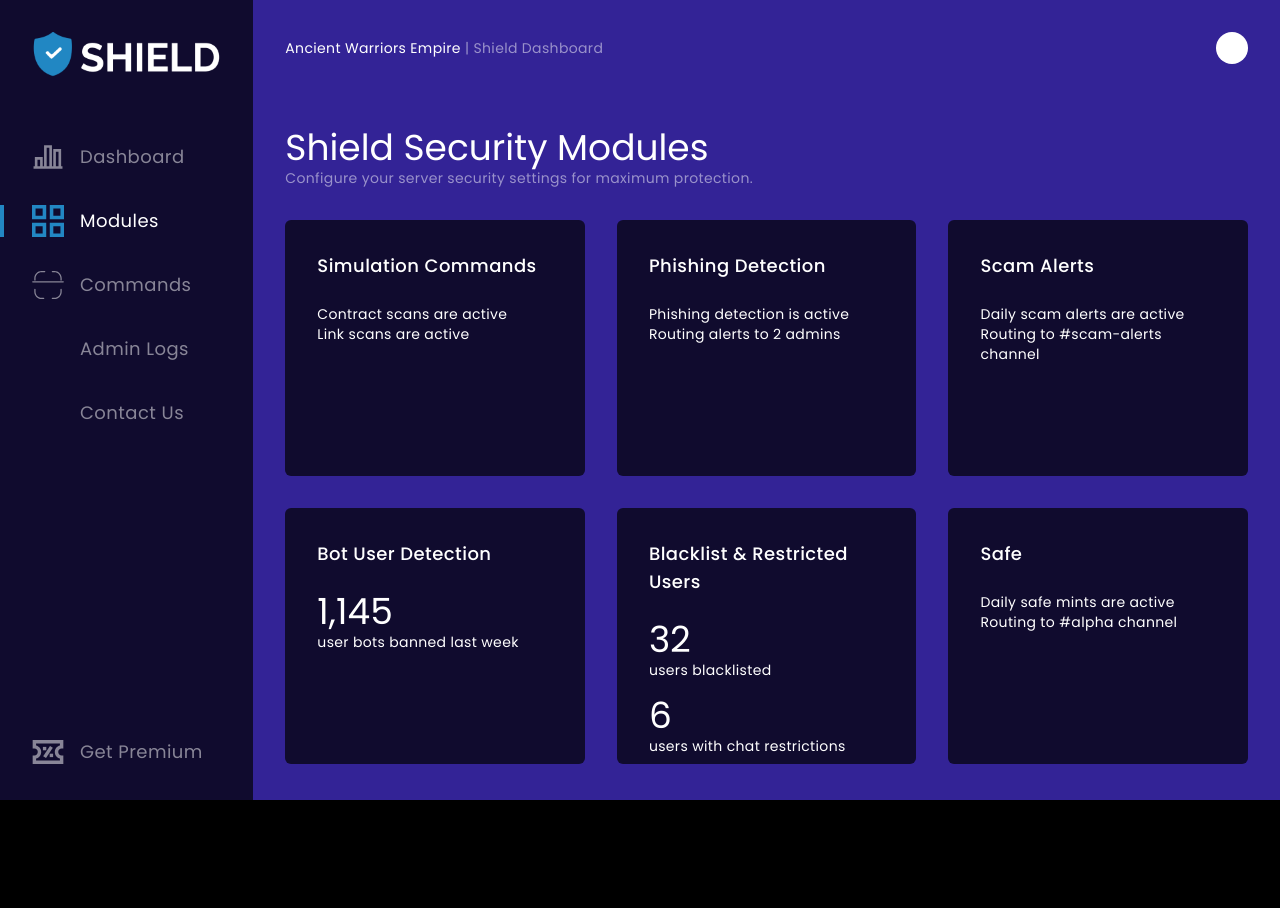
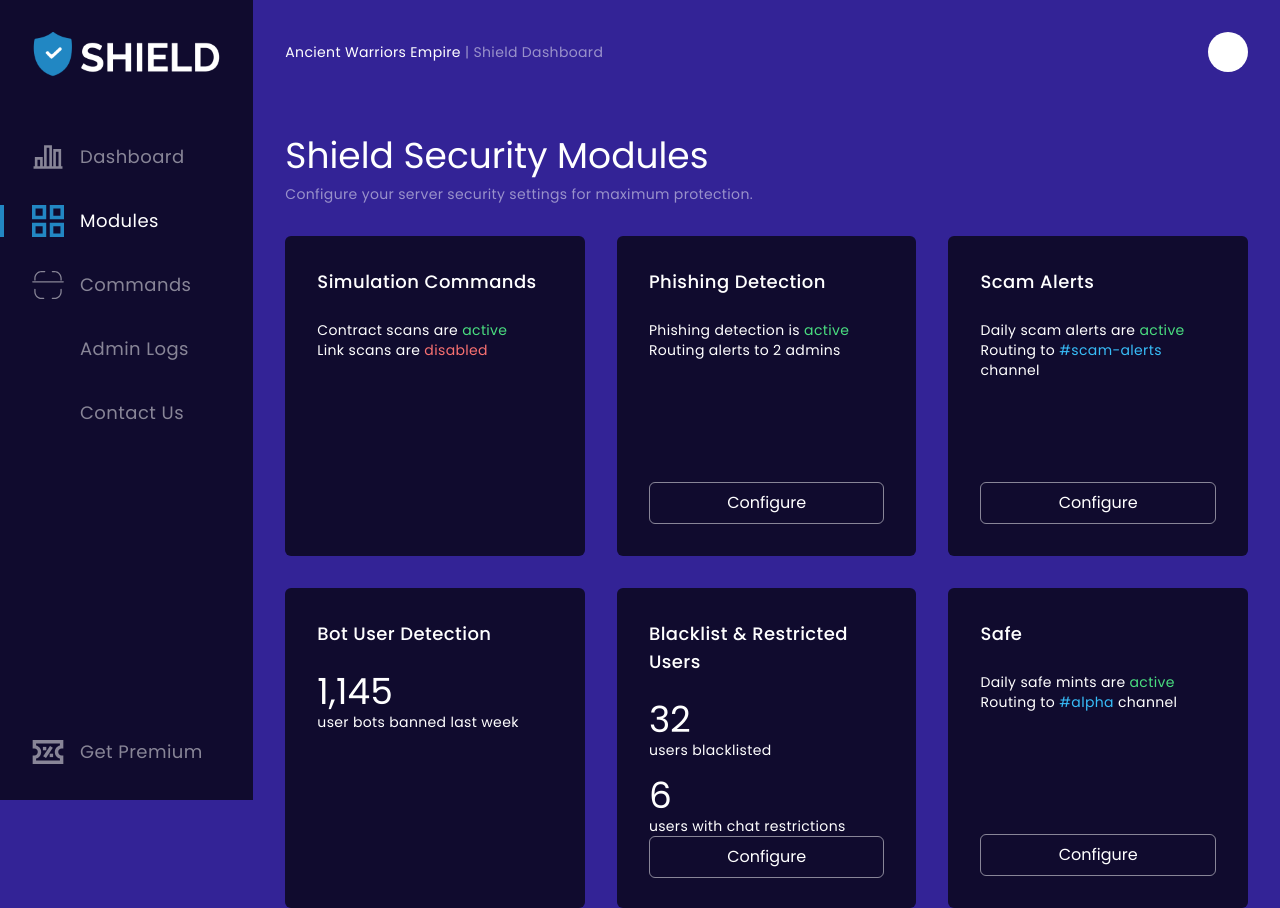
Before and after one commit to GetShield/shield-dashboard, a Next.js app: page /modules in a window 1280 px wide. Before the commit the page ends 800 px from the top, so only its background shows below. Built offline with nearby package versions, Linux system fonts and the light colour scheme.

Commit message:
👷‍♂️WIP configurations

```diff
--- a/app/Button.tsx
+++ b/app/Button.tsx
@@ -11,10 +11,15 @@
 
 interface ButtonProps extends VariantProps<typeof button> {
   title: string;
+  onConfirm?: () => void;
 }
 
-const Button = ({ intent, title }: ButtonProps) => {
-  return <button className={button({ intent })}>{title}</button>;
+const Button = ({ intent = "primary", title, onConfirm }: ButtonProps) => {
+  return (
+    <button onClick={onConfirm} className={button({ intent })}>
+      {title}
+    </button>
+  );
 };
 
 export default Button;
--- a/app/ContentWrapper.tsx
+++ b/app/ContentWrapper.tsx
@@ -11,7 +11,7 @@
 }) => {
   return (
     <div className="h-full w-full">
-      <h1 className="text-4xl text-white">{title}</h1>
+      <h1 className="mb-2 text-4xl text-white">{title}</h1>
       <p className="mb-4 text-white/50">{description}</p>
       {children}
     </div>
--- a/app/dashboard/page.tsx
+++ b/app/dashboard/page.tsx
@@ -1,3 +1,6 @@
+import Image from "next/image";
+import { useEffect } from "react";
+import { useUserStore } from "../../state/user/useUserStore";
 import Button from "../Button";
 import ContentWrapper from "../ContentWrapper";
 
@@ -12,16 +15,47 @@
         <Button intent={"secondary"} title={"Server Risks"} />
         <Button intent={"secondary"} title={"User Risks"} />
       </div>
-      <div className="mt-8 w-full">
+      {/* <div className="mt-8 w-full">
         <div className="h-full w-full rounded-md bg-[#100B2E] p-8">
           <h1 className="text-2xl text-white">Active Server Bots</h1>
           <div className="mt-8 grid grid-cols-6 gap-8">
-            <div className="aspect-square w-full rounded-md bg-white p-8" />
-            <div className="aspect-square w-full rounded-md bg-white p-8" />
-            <div className="aspect-square w-full rounded-md bg-white p-8" />
+            <div className="flex flex-col space-y-4">
+              <div className="relative aspect-square w-full">
+                <Image
+                  src="/azuki.png"
+                  alt="Azuki"
+                  fill
+                  className="rounded-md object-cover"
+                />
+              </div>
+              <div className="flex w-full items-start justify-between">
+                <div className="flex flex-col">
+                  <p className="font-medium text-white">Azuki</p>
+                  <p className="text-white/50">Owner</p>
+                </div>
+                <Button intent={"primary"} title={"Go"} />
+              </div>
+            </div>
+            <div className="flex flex-col space-y-4">
+              <div className="relative aspect-square w-full">
+                <Image
+                  src="/azuki.png"
+                  alt="Azuki"
+                  fill
+                  className="rounded-md object-cover"
+                />
+              </div>
+              <div className="flex w-full items-start justify-between">
+                <div className="flex flex-col">
+                  <p className="font-medium text-white">Azuki</p>
+                  <p className="text-white/50">Owner</p>
+                </div>
+                <Button intent={"primary"} title={"Go"} />
+              </div>
+            </div>
           </div>
         </div>
-      </div>
+      </div> */}
     </ContentWrapper>
   );
 }
--- a/app/layout.tsx
+++ b/app/layout.tsx
@@ -7,9 +7,13 @@
 import Button from "./Button";
 import Tab from "./Tab";
 import Image from "next/image";
+import { useRouter } from "next/router";
+import { Tabs, useUserStore } from "../state/user/useUserStore";
+import { useEffect } from "react";
 
 const poppins = Poppins({
   weight: ["400", "500", "600", "700"],
+  subsets: ["latin-ext"],
 });
 
 export default function RootLayout({
@@ -30,7 +34,7 @@
         <div className="mx-auto">
           {" "}
           <div>
-            <div className="relative z-10 flex h-screen w-full items-center justify-start bg-[#332396]">
+            <div className="relative z-10 flex h-screen w-full items-center justify-start">
               <div className="flex h-full w-80 flex-col items-center bg-secondary ">
                 <div className="p-8">
                   <Image src="/logo.png" alt="logo" width={200} height={200} />
@@ -52,7 +56,7 @@
                     Ancient Warriors Empire{" "}
                     <span className="text-white/50">| Shield Dashboard</span>
                   </p>
-                  <div className="h-8 w-8 rounded-full bg-white" />
+                  <div className="h-10 w-10 rounded-full bg-white" />
                 </div>
                 {children}
               </div>
--- /dev/null
+++ b/app/modules/ConfigureButton.tsx
@@ -0,0 +1,15 @@
+"use client";
+
+import Link from "next/link";
+import React from "react";
+import Button from "../Button";
+
+const ConfigureButton = () => {
+  return (
+    <Link href="/settings/simulation">
+      <Button intent={"secondary"} title={"Configure"} />
+    </Link>
+  );
+};
+
+export default ConfigureButton;
--- /dev/null
+++ b/app/modules/layout.tsx
@@ -0,0 +1,9 @@
+import React from "react";
+
+export default function ModulesLayout({
+  children,
+}: {
+  children: React.ReactNode;
+}) {
+  return <>{children}</>;
+}
--- a/app/modules/page.tsx
+++ b/app/modules/page.tsx
@@ -1,5 +1,9 @@
+// "use client";
+
+import Link from "next/link";
 import Button from "../Button";
 import ContentWrapper from "../ContentWrapper";
+import ConfigureButton from "./ConfigureButton";
 
 export default function Home() {
   return (
@@ -10,33 +14,56 @@
       <div className="mt-8 w-full">
         <div className="w-full">
           <div className="mt-8 grid h-full grid-cols-3 grid-rows-2 gap-8">
-            <div className="flex h-64 w-full flex-col rounded-md bg-secondary p-8">
+            <div className="flex h-80 w-full flex-col rounded-md bg-secondary p-8">
               <p className="mb-6 text-lg font-medium text-white">
                 Simulation Commands
               </p>
-              <p className="text-white">Contract scans are active</p>
-              <p className="text-white">Link scans are active</p>
+              <p className="text-white">
+                Contract scans are{" "}
+                <span className="text-green-400">active</span>
+              </p>
+              <p className="mb-8 text-white">
+                Link scans are <span className="text-red-400">disabled</span>
+              </p>
+              <div className="flex h-full flex-col justify-end">
+                {/* <ConfigureButton /> */}
+              </div>
             </div>
-            <div className="flex h-64 w-full flex-col rounded-md bg-secondary p-8">
+            <div className="flex h-80 w-full flex-col rounded-md bg-secondary p-8">
               <p className="mb-6 text-lg font-medium text-white">
                 Phishing Detection
               </p>
-              <p className="text-white">Phishing detection is active</p>
+              <p className="text-white">
+                Phishing detection is{" "}
+                <span className="text-green-400">active</span>
+              </p>
               <p className="text-white">Routing alerts to 2 admins</p>
+              <div className="flex h-full flex-col justify-end">
+                <Button intent={"secondary"} title={"Configure"} />
+              </div>
             </div>
-            <div className="flex h-64 w-full flex-col rounded-md bg-secondary p-8">
+            <div className="flex h-80 w-full flex-col rounded-md bg-secondary p-8">
               <p className="mb-6 text-lg font-medium text-white">Scam Alerts</p>
-              <p className="text-white">Daily scam alerts are active</p>
-              <p className="text-white">Routing to #scam-alerts channel</p>
+              <p className="text-white">
+                Daily scam alerts are{" "}
+                <span className="text-green-400">active</span>
+              </p>
+              <p className="text-white">
+                Routing to <span className="text-sky-400">#scam-alerts</span>{" "}
+                channel
+              </p>
+              <div className="flex h-full flex-col justify-end">
+                <Button intent={"secondary"} title={"Configure"} />
+              </div>
             </div>
-            <div className="flex h-64 w-full flex-col rounded-md bg-secondary p-8">
+            <div className="flex h-80 w-full flex-col rounded-md bg-secondary p-8">
               <p className="mb-6 text-lg font-medium text-white">
                 Bot User Detection
               </p>
               <h1 className="text-4xl text-white">1,145</h1>
               <p className="text-white">user bots banned last week</p>
             </div>
-            <div className="flex h-64 w-full flex-col rounded-md bg-secondary p-8">
+            <div className="flex h-80 w-full flex-col rounded-md bg-secondary p-8">
               <p className="mb-6 text-lg font-medium text-white">
                 Blacklist & Restricted Users
               </p>
@@ -44,11 +71,22 @@
               <p className="mb-4 text-white">users blacklisted</p>
               <h1 className="text-4xl text-white">6</h1>
               <p className="text-white">users with chat restrictions</p>
+              <div className="flex h-full flex-col justify-end">
+                <Button intent={"secondary"} title={"Configure"} />
+              </div>
             </div>
-            <div className="flex h-64 w-full flex-col rounded-md bg-secondary p-8">
+            <div className="flex h-80 w-full flex-col rounded-md bg-secondary p-8">
               <p className="mb-6 text-lg font-medium text-white">Safe</p>
-              <p className="text-white">Daily safe mints are active</p>
-              <p className="text-white">Routing to #alpha channel</p>
+              <p className="text-white">
+                Daily safe mints are{" "}
+                <span className="text-green-400">active</span>
+              </p>
+              <p className="text-white">
+                Routing to <span className="text-sky-400">#alpha</span> channel
+              </p>
+              <div className="flex h-full flex-col justify-end">
+                <Button intent={"secondary"} title={"Configure"} />
+              </div>
             </div>
           </div>
         </div>
--- /dev/null
+++ b/app/modules/settings/layout.tsx
@@ -0,0 +1,17 @@
+import Button from "../../Button";
+import ContentWrapper from "../../ContentWrapper";
+
+export default function SettingsLayout({
+  children,
+}: {
+  children: React.ReactNode;
+}) {
+  return (
+    <ContentWrapper
+      title="Settings"
+      description="Configure your server security settings for maximum protection."
+    >
+      <div className="mt-8 w-full"></div>
+    </ContentWrapper>
+  );
+}
--- /dev/null
+++ b/app/modules/settings/page.tsx
@@ -0,0 +1,8 @@
+export default function Home() {
+  return (
+    <div>
+      <h1>Settings</h1>
+      <p>Settings page</p>
+    </div>
+  );
+}
--- a/styles/globals.css
+++ b/styles/globals.css
@@ -1,6 +1,6 @@
 html,
 body {
-  background-color: #000000;
+  background-color: #332396;
   padding: 0;
   margin: 0;
 }
```
Also changed, not shown: public/azuki.png (added).
